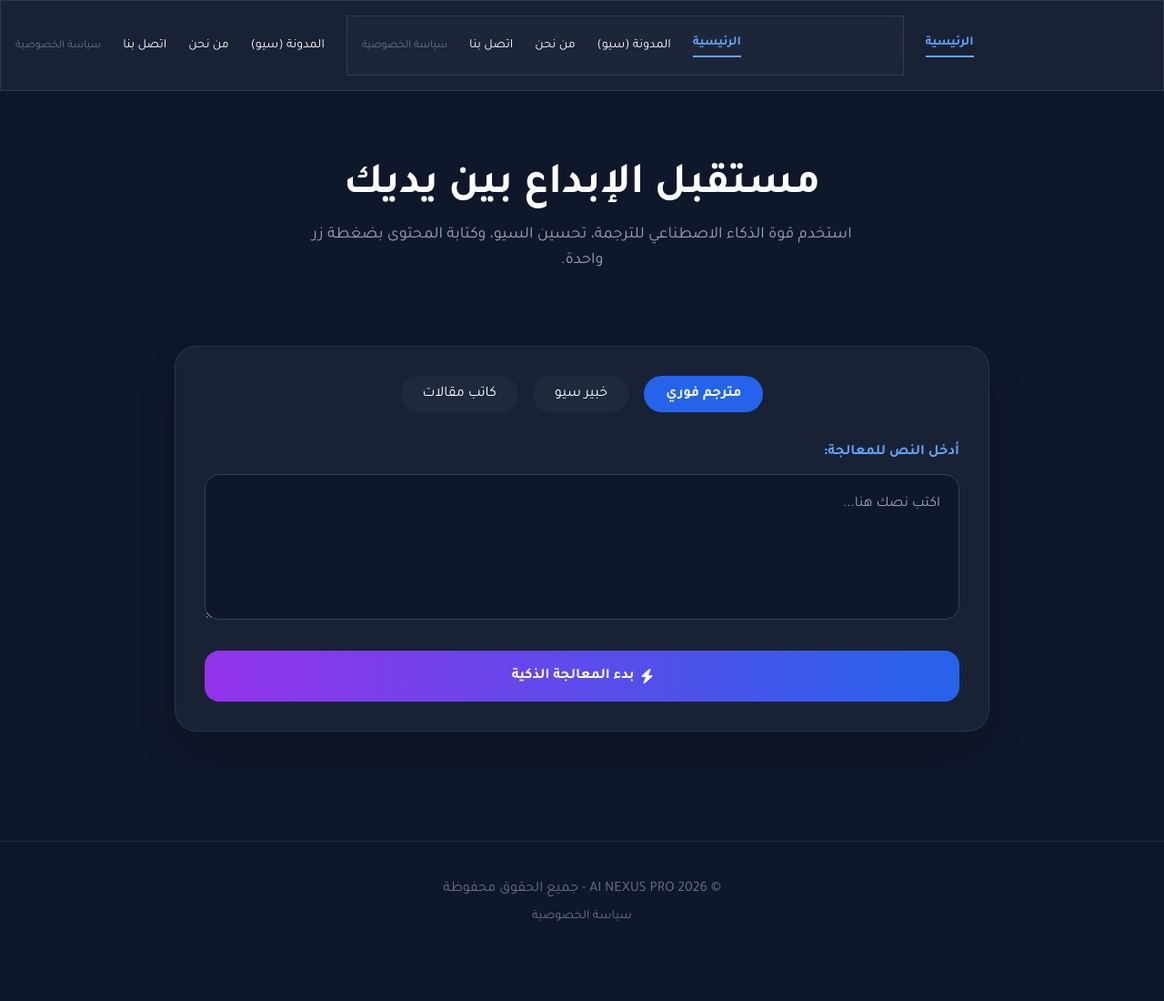
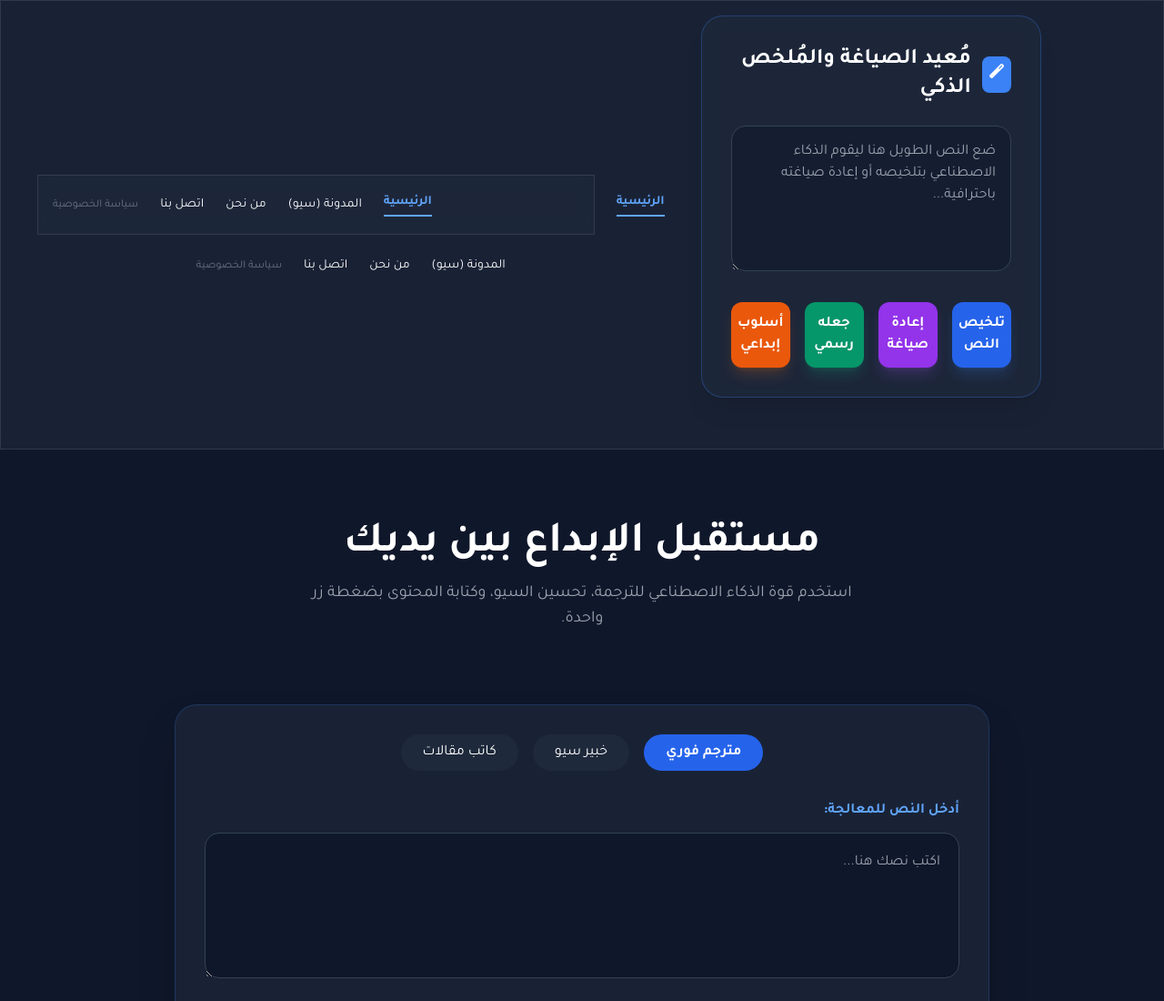
Before and after one commit to rogaareef/ai-nexus-pro, a website: page index.html in a window 1280 px wide. Shown: the top 1100 px of the page at 91% size. Before the commit the page ends 1057 px from the top, so only its background shows below. Drawn offline with nearby package versions, Linux system fonts and the light colour scheme.

Commit message:
Fix HTML structure and improve layout

```diff
--- a/index.html
+++ b/index.html
@@ -20,7 +20,29 @@
  <nav class="glass sticky top-0 z-50 p-4">
     <div class="container mx-auto flex flex-col md:flex-row justify-between items-center gap-4">
         <h1 class="text-2xl font-bold gradient-text">AI NEXUS PRO</h1>
+        <div class="glass p-8 rounded-3xl border border-blue-500/30 mb-10 shadow-xl">
+    <div class="flex items-center gap-3 mb-6">
+        <div class="bg-blue-500 p-2 rounded-lg">
+            <i class="fas fa-magic text-white"></i>
+        </div>
+        <h3 class="text-2xl font-bold text-white">مُعيد الصياغة والمُلخص الذكي</h3>
+    </div>
 
+    <textarea id="aiInput" class="w-full h-40 bg-slate-900/50 border border-slate-700 rounded-2xl p-4 text-white focus:border-blue-500 outline-none transition" placeholder="ضع النص الطويل هنا ليقوم الذكاء الاصطناعي بتلخيصه أو إعادة صياغته باحترافية..."></textarea>
+
+    <div class="grid grid-cols-2 md:grid-cols-4 gap-4 mt-6">
+        <button onclick="processAI('summarize')" class="bg-blue-600 hover:bg-blue-700 text-white font-bold py-3 rounded-xl transition shadow-lg shadow-blue-500/20">تلخيص النص</button>
+        <button onclick="processAI('paraphrase')" class="bg-purple-600 hover:bg-purple-700 text-white font-bold py-3 rounded-xl transition shadow-lg shadow-purple-500/20">إعادة صياغة</button>
+        <button onclick="processAI('formal')" class="bg-emerald-600 hover:bg-emerald-700 text-white font-bold py-3 rounded-xl transition shadow-lg shadow-emerald-500/20">جعله رسمي</button>
+        <button onclick="processAI('creative')" class="bg-orange-600 hover:bg-orange-700 text-white font-bold py-3 rounded-xl transition shadow-lg shadow-orange-500/20">أسلوب إبداعي</button>
+    </div>
+
+    <div id="aiResultContainer" class="hidden mt-8 p-6 bg-slate-800/80 rounded-2xl border border-blue-400/20 relative">
+        <h4 class="text-sm text-blue-400 mb-2">النتيجة الذكية:</h4>
+        <p id="aiResultText" class="text-gray-200 leading-relaxed"></p>
+        <button onclick="copyResult()" class="absolute top-4 left-4 text-gray-500 hover:text-white"><i class="fas fa-copy"></i></button>
+    </div>
+</div>
         <div class="flex flex-wrap justify-center items-center gap-4 md:gap-6 text-sm">
             <a href="/" class="text-blue-400 font-bold border-b-2 border-blue-400 pb-1">الرئيسية</a>
             <nav class="glass sticky top-0 z-50 p-4">
```
